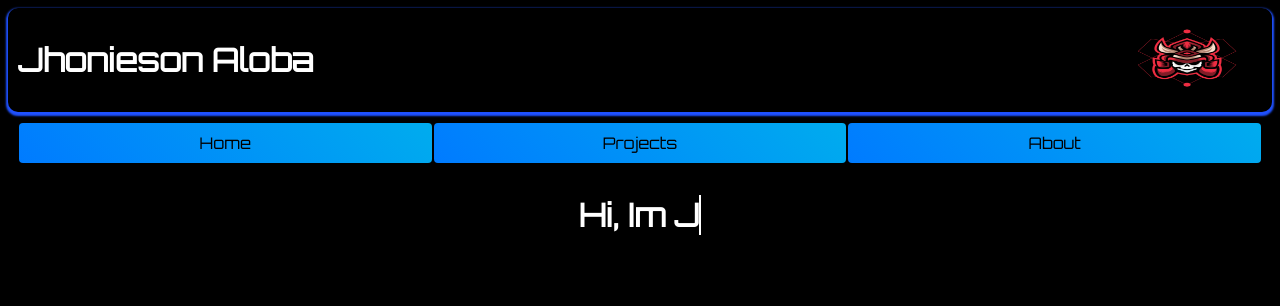
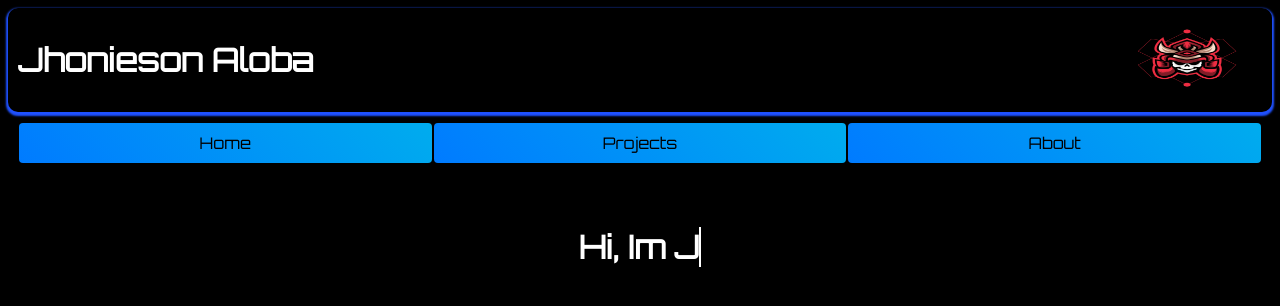
Before and after one commit to jhonieson/portfolio, a plain HTML site: page index.html in a window 1280 px wide. Drawn offline with Linux system fonts and the light colour scheme.

Commit message:
gin islan ko ang typewriter element to p

```diff
--- a/index.html
+++ b/index.html
@@ -83,7 +83,7 @@
   border-radius: 10px;
 
 }
-.site-title h1, a{
+.site-title h1, a , p{
     font-family: 'Orbitron', sans-serif;
 }
 body{
@@ -181,7 +181,7 @@ header {
 
       <div class="typewriter">
         <h1>
-            <a href="" class="typewrite" data-period="2000" data-type='[ "Hi, Im Jhonieson.", "I am Creative.", "I love to develop.", "Coding is helping." ]'>
+            <p class="typewrite" data-period="2000" data-type='[ "Hi, Im Jhonieson.", "I am Creative.", "I love to develop.", "Coding is helping." ]'>
               <span class="wrap"></span>
             </a>
           </h1>
```
